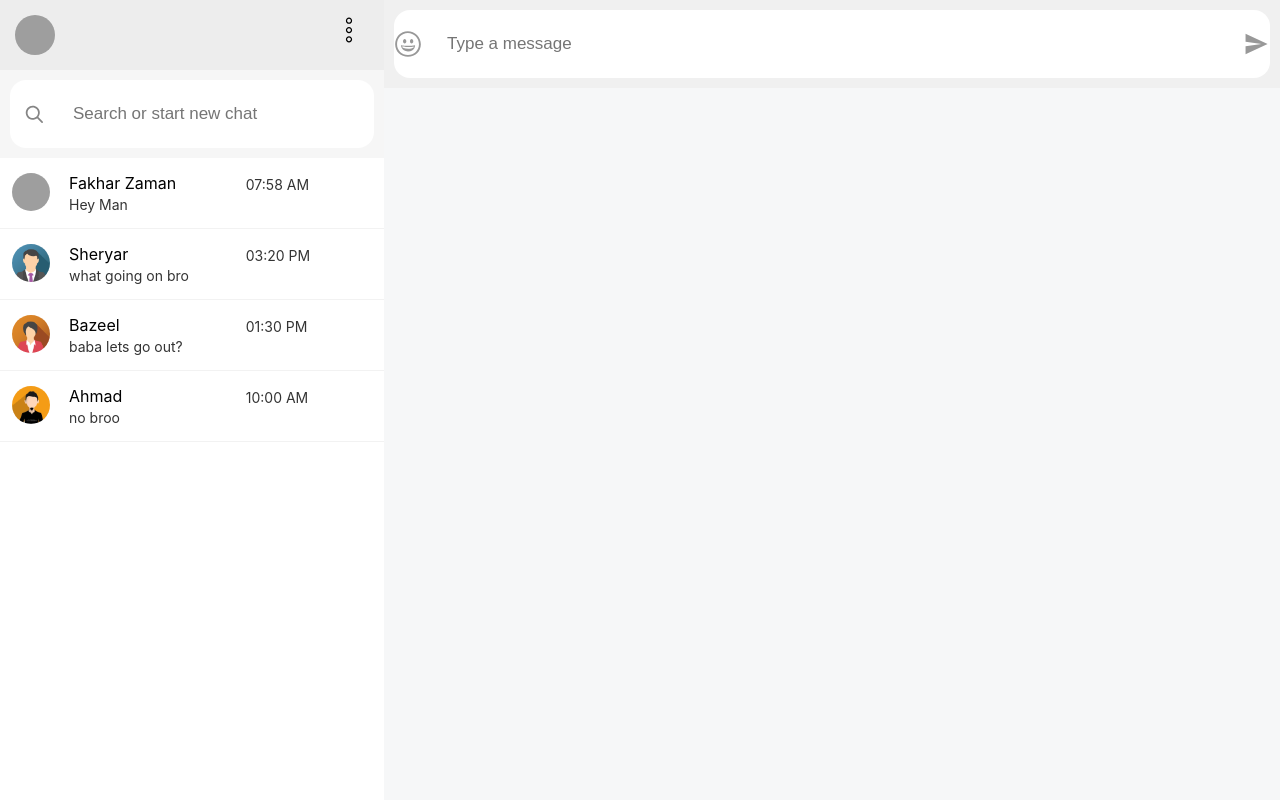
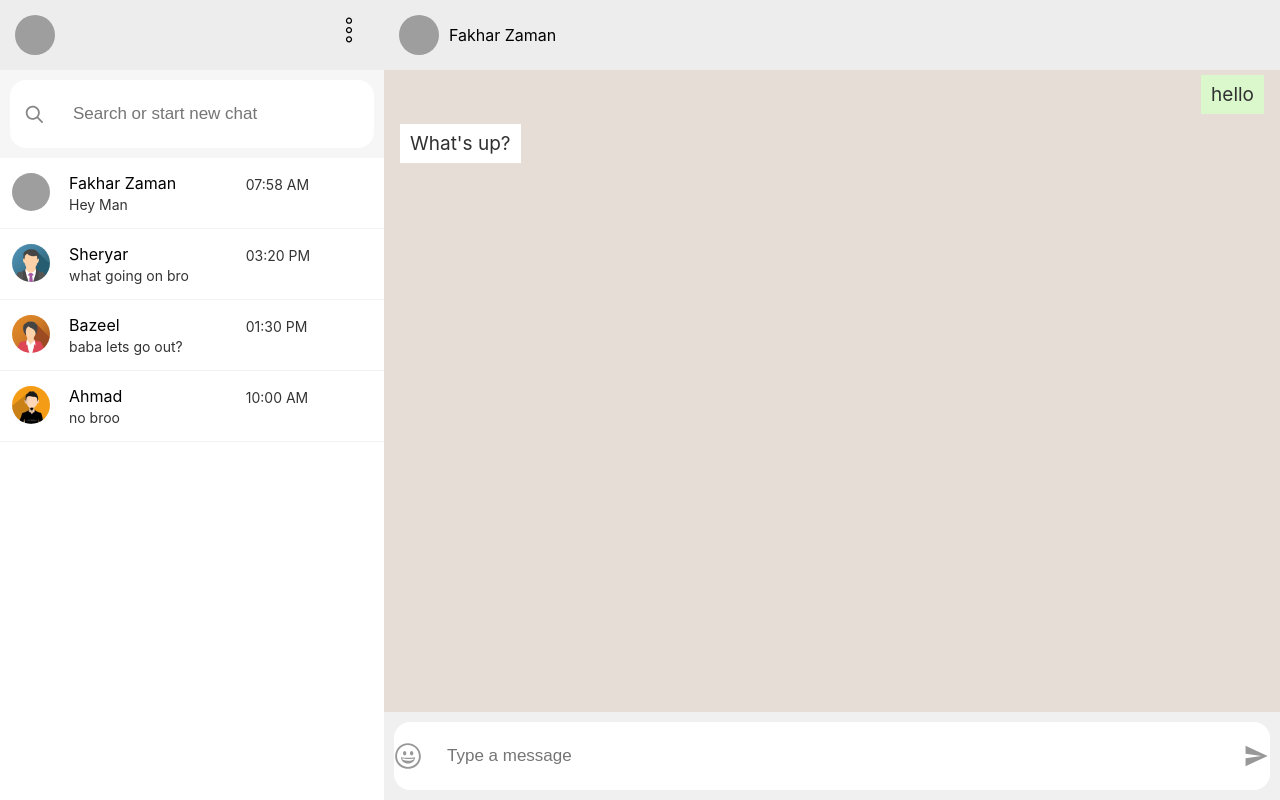
Before and after one commit to zeeshanch909/Whatsapp_Clone, a React (Create React App) app: page / in a window 1280 px wide. Built offline with nearby package versions, Linux system fonts and the light colour scheme; grey boxes are pictures that could not be loaded.

Commit message:
contactList component are dynamically displayed in the conversation Component

```diff
--- a/src/App.js
+++ b/src/App.js
@@ -1,30 +1,41 @@
 import styled from "styled-components";
-import { useState } from "react";
+import { useState, useEffect } from "react";
 import ContactListComponent from "./components/ContactListComponents";
 import ConversationComponent from "./components/ConversationComponents";
-import { contactList, messagesList } from './Data';
+import { contactList } from './Data';
 
 const Container = styled.div`
-display : flex;
-flex-direction: row;
-height: 100vh;
-width: 100%;
-background: #f8f9fb;
+  display: flex;
+  flex-direction: row;
+  height: 100vh;
+  width: 100%;
+  background: #f8f9fb;
 `;
+
 function App() {
   const [selectedContact, setSelectedContact] = useState(null);
+
+  useEffect(() => {
+    if (contactList.length > 0) {
+      setSelectedContact(contactList[0]);
+    }
+  }, []);
 
   const handleContactClick = (contactData) => {
     setSelectedContact(contactData);
   };
+
   return (
     <>
       <Container>
-        <ContactListComponent contactList={contactList}
+        <ContactListComponent
+          contactList={contactList}
           onContactClick={handleContactClick}
         />
-        <ConversationComponent selectedContact={selectedContact}
-          messagesList={messagesList} />
+        <ConversationComponent
+          selectedContact={selectedContact}
+          messagesList={selectedContact ? selectedContact.messages : []} // Pass messages specific to the selected contact
+        />
       </Container>
     </>
   );
--- a/src/Data.js
+++ b/src/Data.js
@@ -5,6 +5,22 @@ export const contactList = [
     profilePic: "/profile/chadhar.png",
     lastText: "Hey Man",
     lastTextTime: "07:58 AM",
+    messages: [
+      {
+        id: 1,
+        messageType: "TEXT",
+        text: "hello",
+        MsgMode: "sendMsg",
+        addedOn: "12:00 PM",
+      },
+      {
+        id: 2,
+        messageType: "TEXT",
+        text: "What's up?",
+        MsgMode: "receivedMsg",
+        addedOn: "12:01 PM",
+      },
+    ]
   },
   {
     id: 2,
@@ -12,6 +28,22 @@ export const contactList = [
     profilePic: "/profile/pp1.png",
     lastText: `what going on bro`,
     lastTextTime: "03:20 PM",
+    messages: [
+      {
+        id: 1,
+        messageType: "TEXT",
+        text: "hello dude",
+        MsgMode: "sendMsg",
+        addedOn: "12:00 PM",
+      },
+      {
+        id: 2,
+        messageType: "TEXT",
+        text: "What's up? okay",
+        MsgMode: "receivedMsg",
+        addedOn: "12:01 PM",
+      },
+    ]
   },
   {
     id: 3,
@@ -19,6 +51,22 @@ export const contactList = [
     profilePic: "/profile/pp2.png",
     lastText: "baba lets go out?",
     lastTextTime: "01:30 PM",
+    messages: [
+      {
+        id: 1,
+        messageType: "TEXT",
+        text: "Zeeshan Brand",
+        MsgMode: "sendMsg",
+        addedOn: "12:00 PM",
+      },
+      {
+        id: 2,
+        messageType: "TEXT",
+        text: "Zeeshy chaudhry",
+        MsgMode: "receivedMsg",
+        addedOn: "12:01 PM",
+      },
+    ]
   },
   {
     id: 4,
@@ -26,49 +74,21 @@ export const contactList = [
     profilePic: "/profile/pp3.jpeg",
     lastText: "no broo",
     lastTextTime: "10:00 AM",
-  },
-];
-export const messagesList = [
+    messages: [
       {
         id: 1,
         messageType: "TEXT",
         text: "hello",
-    senderID: 0,
+        MsgMode: "sendMsg",
         addedOn: "12:00 PM",
       },
       {
         id: 2,
         messageType: "TEXT",
         text: "What's up?",
-    senderID: 1,
+        MsgMode: "receivedMsg",
         addedOn: "12:01 PM",
       },
-  {
-    id: 3,
-    messageType: "TEXT",
-    text: "All Good, What about you?",
-    senderID: 0,
-    addedOn: "12:00 PM",
-  },
-  {
-    id: 4,
-    messageType: "TEXT",
-    text: "I'm good as well",
-    senderID: 1,
-    addedOn: "12:00 PM",
-  },
-  {
-    id: 5,
-    messageType: "TEXT",
-    text: "Great ",
-    senderID: 0,
-    addedOn: "12:00 PM",
-  },
-  {
-    id: 5,
-    messageType: "TEXT",
-    text: "Have a good day, buddy",
-    senderID: 1,
-    addedOn: "12:00 PM",
+    ]
   },
 ];
--- a/src/components/ConversationComponents.js
+++ b/src/components/ConversationComponents.js
@@ -1,21 +1,22 @@
 import styled from "styled-components";
-import { messagesList } from "../Data";
 import { SearchContainer, SearchInput } from "./ContactListComponents";
 import { IoMdSend } from "react-icons/io";
+
 const Container = styled.div`
-display: flex ;
+  display: flex;
   flex-direction: column;
   height: 100%;
   width: 70%;
   background: #f6f7f8;
 `;
+
 const ProfileHeader = styled.div`
   display: flex;
   flex-direction: row;
   background: #ededed;
   padding: 15px;
   align-items: center;
-    gap : 10px;
+  gap: 10px;
 `;
 
 const ProfileImage = styled.img`
@@ -29,21 +30,23 @@ display: flex;
   background: #f0f0f0;
   padding: 10px;
   align-items: center;
-bottom : 0;
+  bottom: 0;
 `;
 
 const EmojiImage = styled.img`
-width:30px;
+  width: 30px;
   height: 28px;
   opacity: 0.4;
   cursor: pointer;
 `;
+
 const SendIcon = styled(IoMdSend)`
   width: 30px;
   height: 28px;
   opacity: 0.4;
   cursor: pointer;
 `;
+
 const MessageContainer = styled.div`
   display: flex;
   flex-direction: column;
@@ -52,50 +55,22 @@ background: #e5ddd6;
 `;
 
 const MessageDiv = styled.div`
-justify-content: ${(props) => (props.isYours ? 'flex-end' : 'flex-start')};
-display:flex;
+  justify-content: ${(props) => (props.isYours ? "flex-end" : "flex-start")};
+  display: flex;
   margin: 5px 16px;
 `;
 
 const Message = styled.div`
   background: ${(props) => (props.isYours ? "#daf8cb" : "white")};
-max-width:50%;
+  max-width: 50%;
   color: #303030;
   padding: 8px 10px;
   font-size: 19px;
 `;
 
-// const ConversationComponent = () => {
-//     return (<>
-//         <Container>
-//             <ProfileHeader>
-//                 <ProfileImage src="/profile/chadhar.png" />
-//                 Zeeshan Chadhar
-//             </ProfileHeader>
-//             <MessageContainer>
-//                 {messagesList.map((messageData) => (
-//                     <MessageDiv isYours={messageData.senderID === 0}>
-//                         <Message isYours={messageData.senderID === 0}>{[messageData.text]} </Message>
-//                     </MessageDiv>
-//                 ))}
-//             </MessageContainer>
-//             <ChatBox>
-//                 <SearchContainer>
-//                     <EmojiImage src={"/data.svg"} />
-//                     <SearchInput placeholder="Type a message" />
-//                     <SendIcon />
-//                 </SearchContainer>
-//             </ChatBox>
-//         </Container>
-//     </>
-//     );
-// };
-// export default ConversationComponent;
-// %%%%%%%%%%%%%%%%%%%%%%%%%%%%%%%%%%%%%%%%%%%%%
-const ConversationComponent = ({ selectedContact, messagesList }) => {
+const ConversationComponent = ({ selectedContact }) => {
     return (
         <Container>
-
             {selectedContact && (
                 <>
                     <ProfileHeader>
@@ -103,10 +78,9 @@ const ConversationComponent = ({ selectedContact, messagesList }) => {
                         <div>{selectedContact.name}</div>
                     </ProfileHeader>
                     <MessageContainer>
-
-                        {messagesList.map((messageData) => (
-                            <MessageDiv isYours={messageData.senderID === selectedContact.id}>
-                                <Message isYours={messageData.senderID === selectedContact.id}>
+                        {selectedContact.messages.map((messageData) => (
+                            <MessageDiv isYours={messageData.MsgMode === "sendMsg"} key={messageData.id}>
+                                <Message isYours={messageData.MsgMode === "sendMsg"}>
                                     {messageData.text}
                                 </Message>
                             </MessageDiv>
```
Lines whose indentation alone changed are shown as unchanged.
